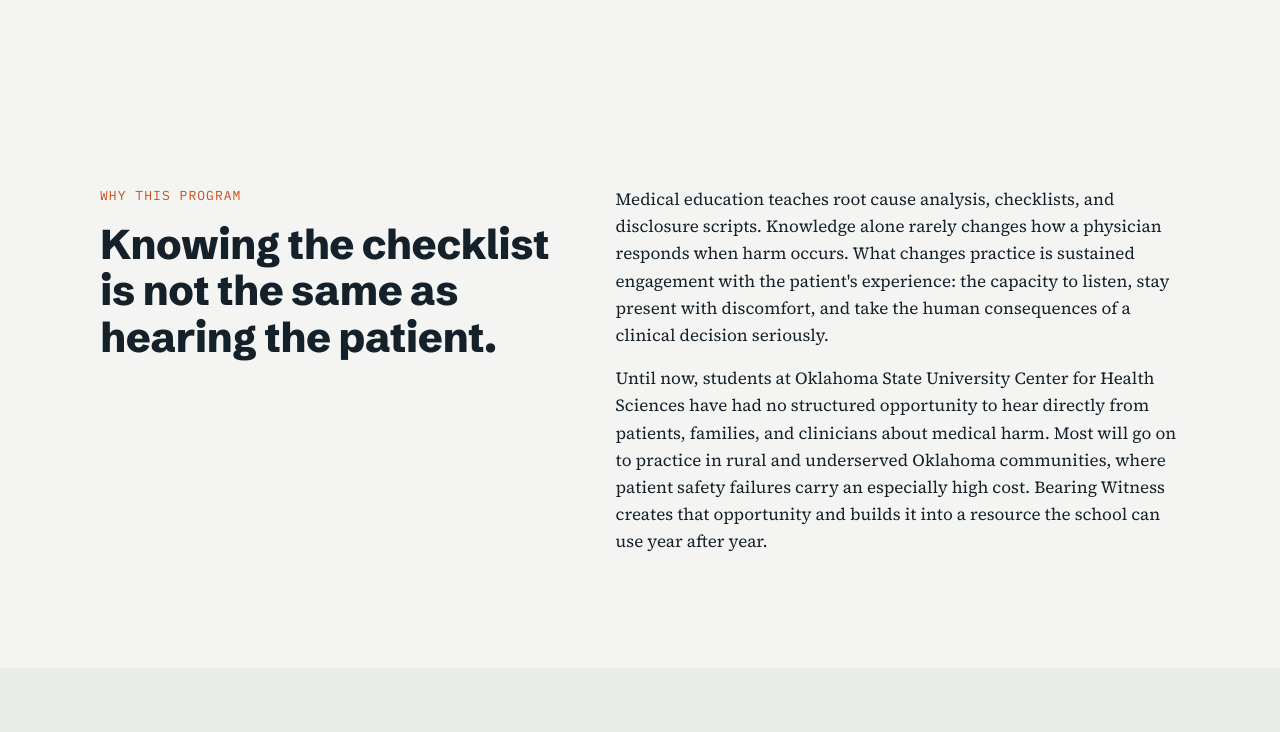
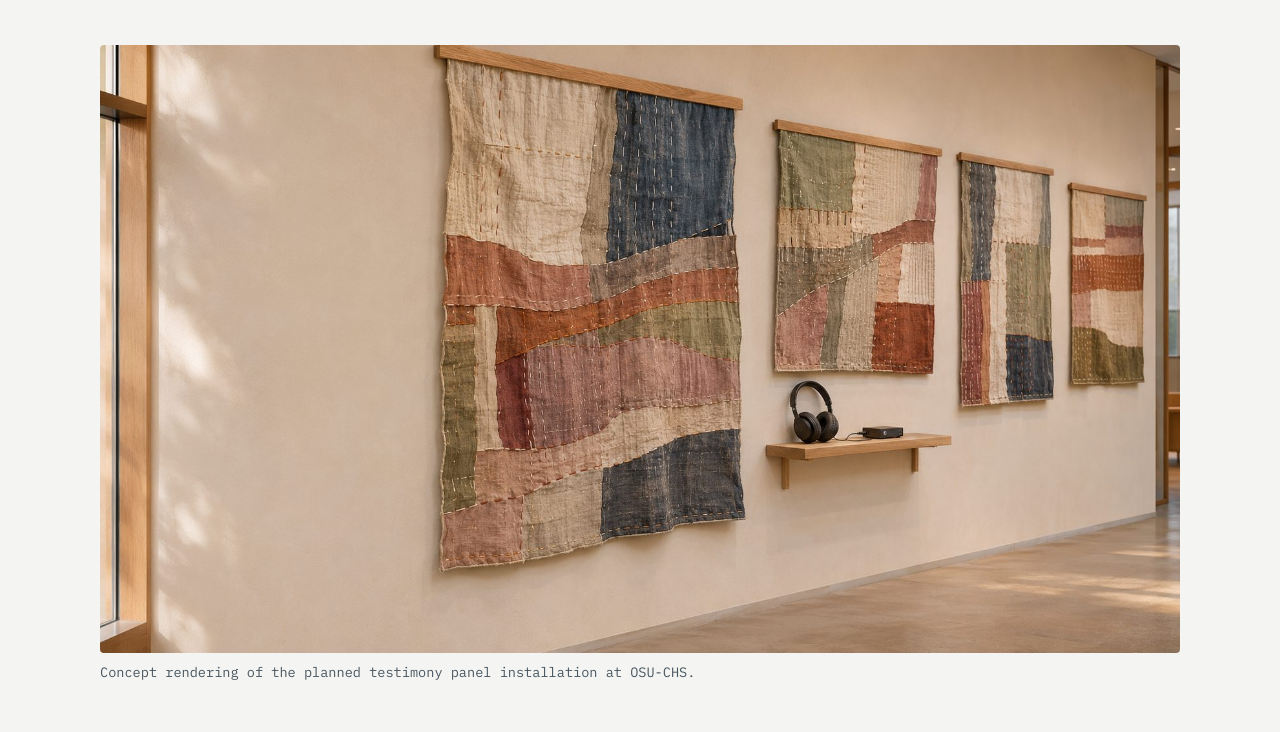
Before and after one commit to mattvassar-ux/safe-evidence-lab, a plain HTML site: page bearing-witness.html in a window 1280 px wide. Shown: the part 517-1249 px from the top of the page. Drawn offline with Linux system fonts and the light colour scheme.

Commit message:
Add concept rendering of the panel installation to Bearing Witness page
Co-Authored-By: Claude Opus 5.5 <noreply@anthropic.com>
Claude-Session: https://claude.ai/code/session_0128icfxcErJKcvXNNypktrd

```diff
--- a/assets/style.css
+++ b/assets/style.css
@@ -367,6 +367,11 @@ body::before { content: ""; position: fixed; inset: 0 0 auto; height: env(safe-a
   .movements li { grid-template-columns: 1fr; gap: 4px; }
 }
 
+.bw-figure { margin: 0; padding-block-end: clamp(24px, 4vw, 48px); }
+.bw-figure img { width: 100%; height: auto; aspect-ratio: 16 / 9; object-fit: cover; border-radius: var(--radius); display: block; }
+.bw-figure figcaption { font: 400 0.85rem var(--mono); color: var(--ink-2); margin-top: 10px; }
+.bw-hero { padding-block-end: clamp(32px, 4vw, 48px); }
+
 /* Responsive */
 @media (max-width: 980px) {
   .people-grid { grid-template-columns: repeat(3, minmax(0, 1fr)); }
--- a/bearing-witness.html
+++ b/bearing-witness.html
@@ -57,6 +57,14 @@
       </div>
     </div>
   </section>
+
+  <!-- INSTALLATION IMAGE -->
+  <figure class="bw-figure">
+    <div class="wrap">
+      <img src="images/bearing-witness-installation.jpg" width="1672" height="941" alt="Hand-stitched fabric testimony panels in muted blue, rust, rose, and sage hang from oak rails along a sunlit hallway, with headphones resting on a small shelf between them.">
+      <figcaption>Concept rendering of the planned testimony panel installation at OSU-CHS.</figcaption>
+    </div>
+  </figure>
 
   <!-- WHY -->
   <section class="section" aria-labelledby="why-h">
```
Also changed, not shown: images/bearing-witness-installation.jpg (added).
